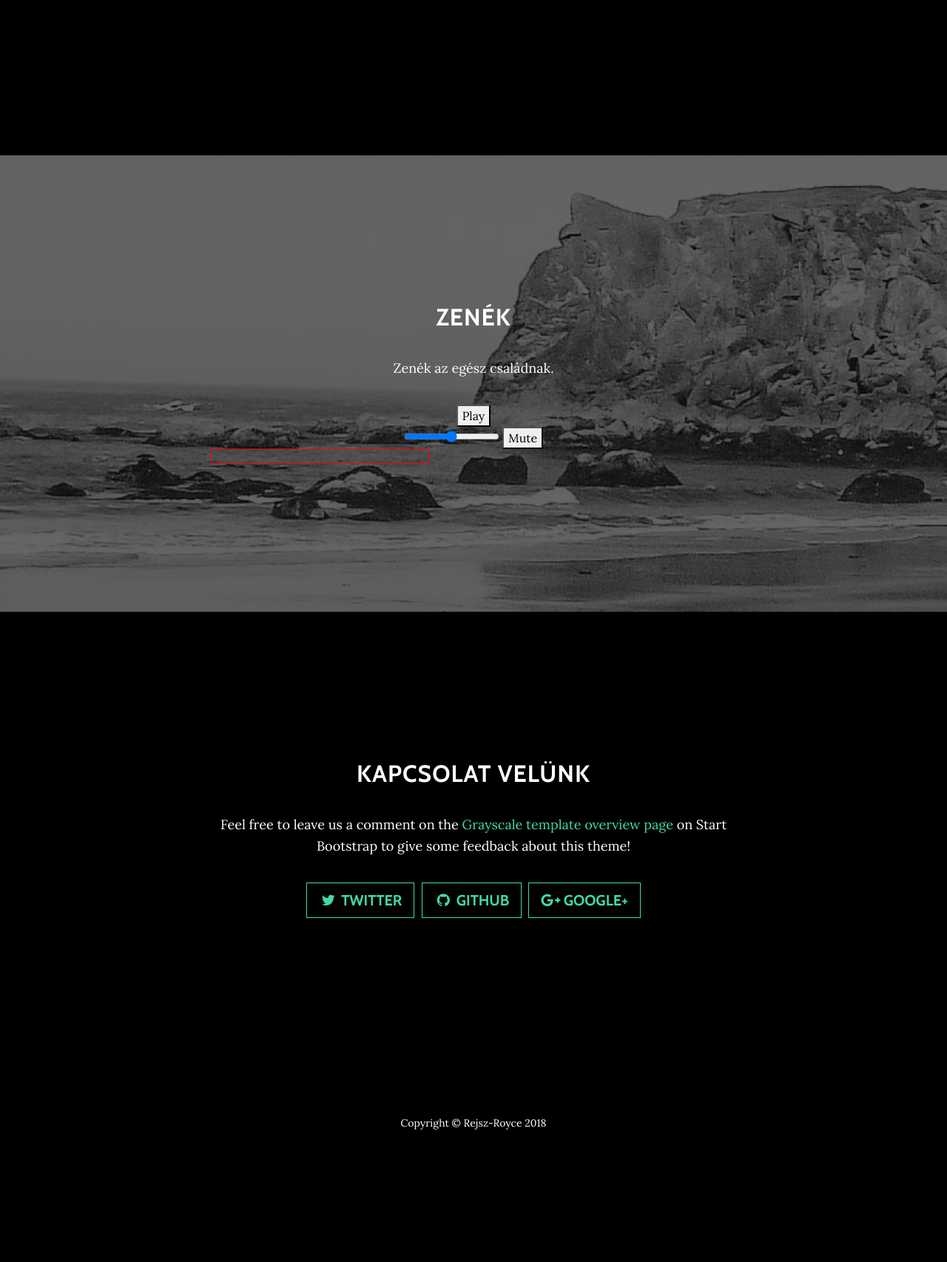
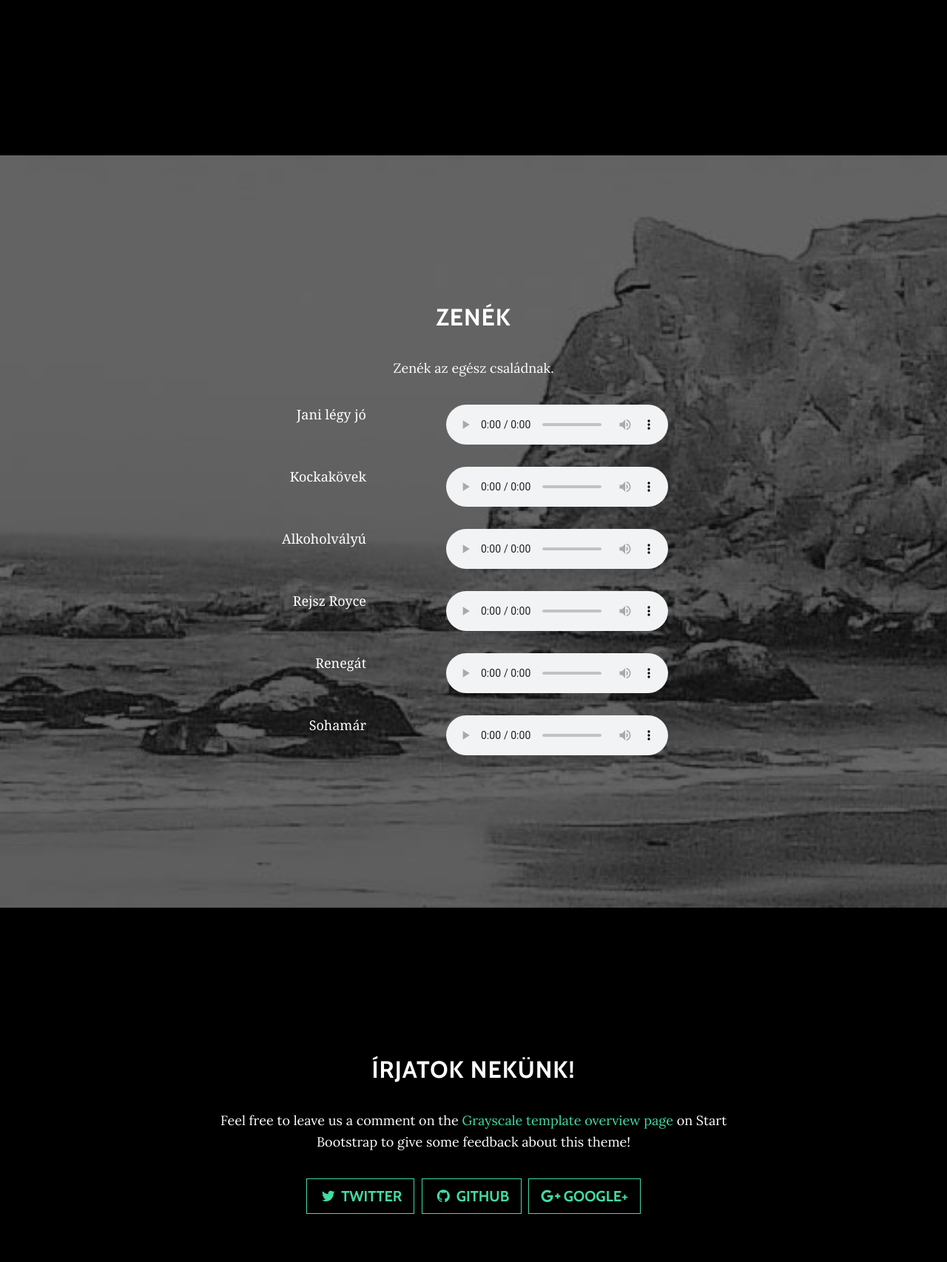
Before and after one commit to bfarkaszsolt/RR, a Django app: page / in a window 1280 px wide. Shown: the part 1127-2833 px from the top of the page at 74% size. Before the commit the page ends 2654 px from the top, so only its background shows below. Run offline with Django 3.2, Linux system fonts and the light colour scheme; some libraries are stand-ins or nearby versions.

Commit message:
tracks added, css+masolat.html

```diff
--- a/MainPage/templates/MainPage/masolat.html
+++ b/MainPage/templates/MainPage/masolat.html
@@ -12,15 +12,15 @@
     <title>Rejsz-Royce</title>
 
     <!-- Bootstrap core CSS -->
-    <link href="/static/DjangoTemplate/vendor/bootstrap/css/bootstrap.css" rel="stylesheet">
+    <link href="static/DjangoTemplate/vendor/bootstrap/css/bootstrap.css" rel="stylesheet">
 
     <!-- Custom fonts for this template -->
-    <link href="/static/DjangoTemplate/vendor/font-awesome/css/font-awesome.min.css" rel="stylesheet" type="text/css">
+    <link href="static/DjangoTemplate/vendor/font-awesome/css/font-awesome.min.css" rel="stylesheet" type="text/css">
     <link href="https://fonts.googleapis.com/css?family=Lora:400,700,400italic,700italic" rel="stylesheet" type="text/css">
     <link href='https://fonts.googleapis.com/css?family=Cabin:700' rel='stylesheet' type='text/css'>
 
     <!-- Custom styles for this template -->
-    <link href="/static/DjangoTemplate/css/grayscale.css" rel="stylesheet">
+    <link href= '/static/DjangoTemplate/css/grayscale.css' rel="stylesheet">
 
   </head>
 
@@ -93,13 +93,61 @@
           <h2>Zenék</h2>
           <p>Zenék az egész családnak.</p>
 
-          <audio id="audio" controls>
+
+        <div id = player1>
+          <label for="player1">Jani légy jó</label>
+          <audio id="audio1" controls>
               <source src="http://docs.google.com/uc?export=open&id=1oRVy7ehUr6XtNM8JNoInuTKcM-DZ29f8">
           </audio>
-          <audio id="audio1" controls>
+        </div>
+
+
+      </br>
+
+        <div id = player2>
+          <label for="player2">Kockakövek</label>
+          <audio id="audio2" controls>
               <source src="http://docs.google.com/uc?export=open&id=1gitb1f4RmewHxjxp0qhqFnyElSvI7hyi">
           </audio>
-          <div id="controls">
+        </div>
+
+
+      </br>
+
+        <div id = player3>
+          <label for="player3">Alkoholvályú</label>
+          <audio id="audio3" controls>
+              <source src="http://docs.google.com/uc?export=open&id=1K8P5AtXR5n3S9yVOYve1hlgKPXG8-dQw">
+          </audio>
+        </div>
+
+      </br>
+
+        <div id = player4>
+          <label for="player4">Rejsz Royce</label>
+          <audio id="audio4" controls>
+              <source src="http://docs.google.com/uc?export=open&id=1laqu-MLZNQee-zFLC3xs1Swbg4f9EwKk">
+          </audio>
+        </div>
+
+      </br>
+
+        <div id = player5>
+          <label for="player5">Renegát</label>
+          <audio id="audio5" controls>
+              <source src="http://docs.google.com/uc?export=open&id=1V_rvRSX4jFVEhIqRhRHdrThV-8UJN-La">
+          </audio>
+        </div>
+
+      </br>
+
+        <div id = player6>
+          <label for="player6">Sohamár</label>
+          <audio id="audio6" controls>
+              <source src="http://docs.google.com/uc?export=open&id=1J03Lg-ho19yk7HBguFB3wAdlqPTzBYMl">
+          </audio>
+        </div>
+<!--           <div id="controls">
              <button id="playpause" title="play" onclick="togglePlayPause()" >Play</button>
           </div>
           <input id="volume" min="0" max="1" step="0.1" type="range" onchange="setVolume()" />
@@ -123,7 +171,7 @@
       <div class="container">
         <div class="row">
           <div class="col-lg-8 mx-auto">
-            <h2>Kapcsolat velünk</h2>
+            <h2>írjatok nekünk!</h2>
             <p>Feel free to leave us a comment on the
               <a href="http://startbootstrap.com/template-overviews/grayscale/">Grayscale template overview page</a>
               on Start Bootstrap to give some feedback about this theme!</p>
@@ -179,6 +227,10 @@
     <!-- Custom scripts for this template
 
     audio.addEventListener("timeupdate", updateProgress, false);
+
+
+f:\Programok\Git\Git\webprojects\TheBand\RR/
+
     -->
     <script src="/static/DjangoTemplate/js/grayscale.js"></script>
 
@@ -187,8 +239,9 @@
   </body>
 
 </html>
+<!--
+<script>
 
-<script>
 
 
    // Grab a handle to the video
@@ -242,7 +295,9 @@ function updateProgress() {
 
 
 
-</script>
+
+
+</script> -->
 
 
 <!-- https://drive.google.com/file/d/1oRVy7ehUr6XtNM8JNoInuTKcM-DZ29f8/view?usp=sharing -->
--- a/static/DjangoTemplate/css/grayscale.css
+++ b/static/DjangoTemplate/css/grayscale.css
@@ -152,7 +152,7 @@ a {
   -moz-background-size: cover;
   -o-background-size: cover;
   background-size: cover; }
-
+/*
 #progressBar {
    border:1px solid #ff0000;
    color:#fff0000;
@@ -164,7 +164,31 @@ a {
 
    height:20px;
    width:0px;
+*/
 
+
+#players {
+
+     position: relative;
+     left: 30px;
+     border: 3px solid #73AD21;
+
+}
+
+label {
+  font-family: Georgia, "Times New Roman", Times, serif;
+  font-size: 18px;
+
+  height: 20px;
+  width: 200px;
+
+  margin-left: 10px;
+  margin-bottom: 10px;
+  text-align: right;
+  clear: both;
+  float:left;
+  margin-right:15px;
+}
 
 }
 
```
